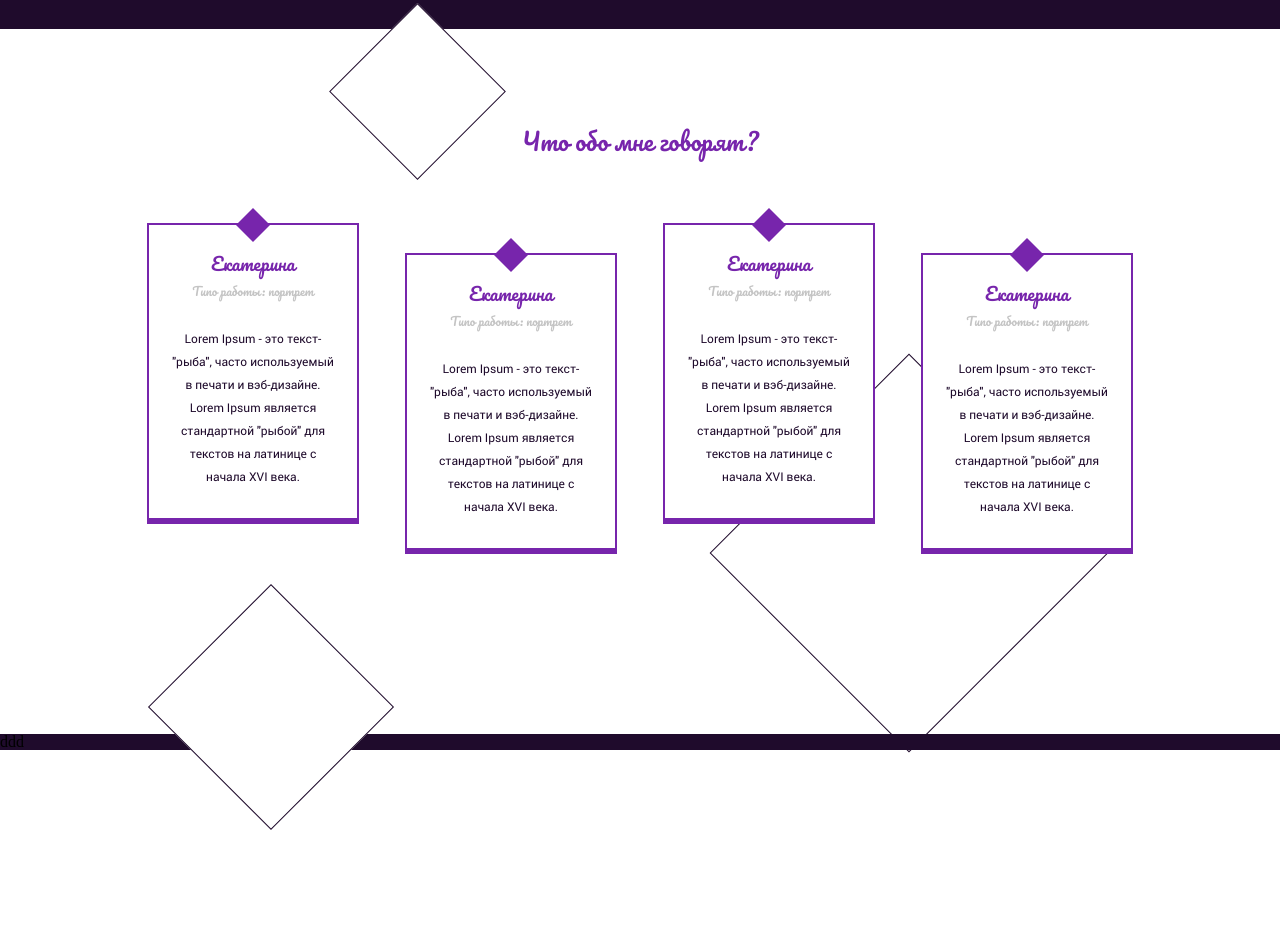
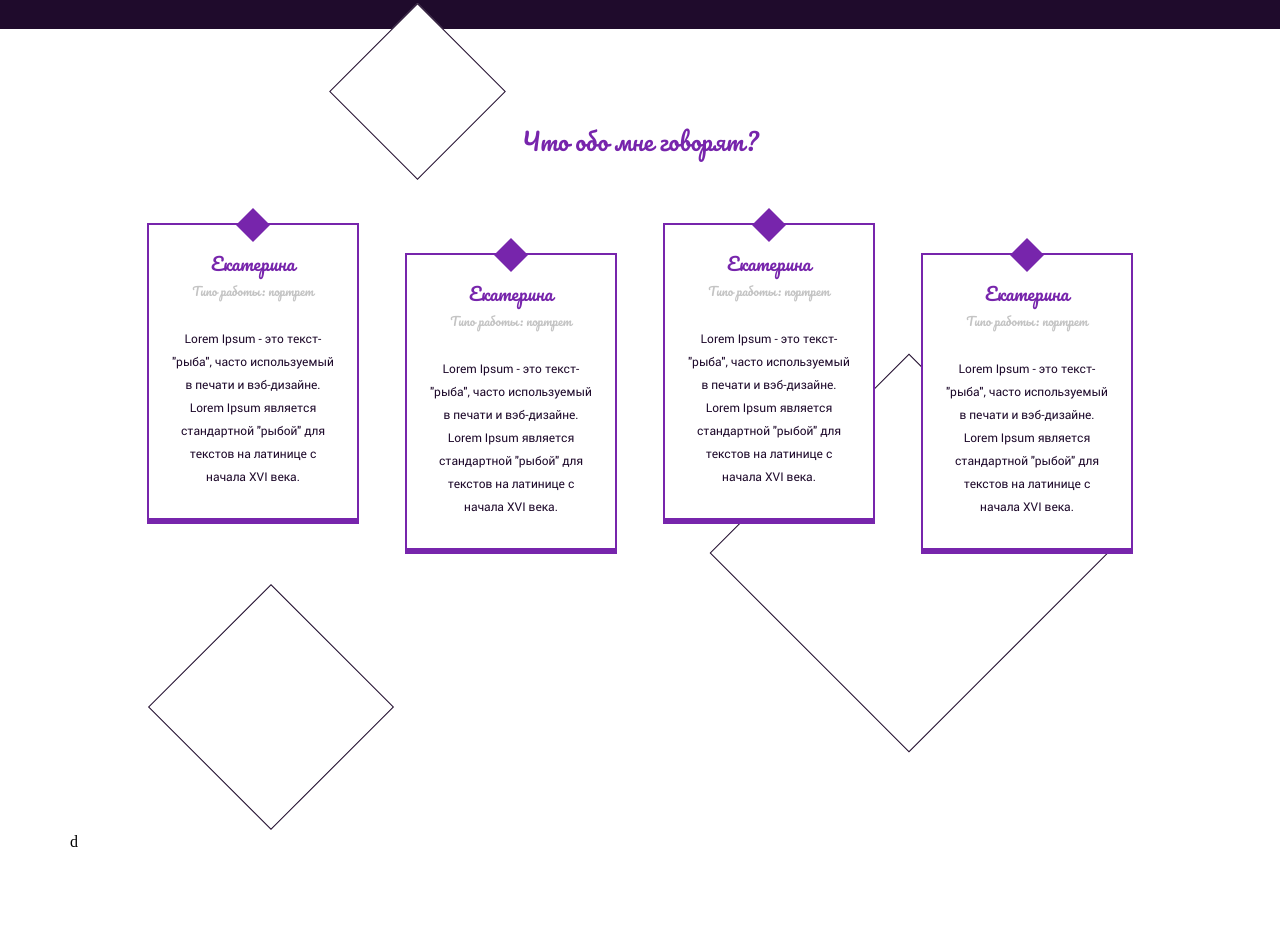
Before and after one commit to isaevfeed/artist-katarina, a website: page app/index.html in a window 1280 px wide. Shown: the part 1604-2554 px from the top of the page. Before the commit the page ends 2434 px from the top, so only its background shows below. Drawn offline with Linux system fonts and the light colour scheme.

Commit message:
Исправил review. Добавил order

```diff
--- a/app/index.html
+++ b/app/index.html
@@ -200,8 +200,11 @@
 		</div>
 	</section>
 
-	<section class="order section section-dark">
-		ddd
+	<section class="order section">
+		<div class="order-bg section-dark"></div>
+		<div class="container">
+			d
+		</div>
 	</section>
 
 	<link rel="stylesheet" href="css/main.min.css">
--- /dev/null
+++ b/app/scss/_order.scss
@@ -0,0 +1,3 @@
+.order {
+
+}
```
Also changed, not shown: app/css/order.min.css (added), app/scss/_review.scss (renamed from app/scss/review.scss).
